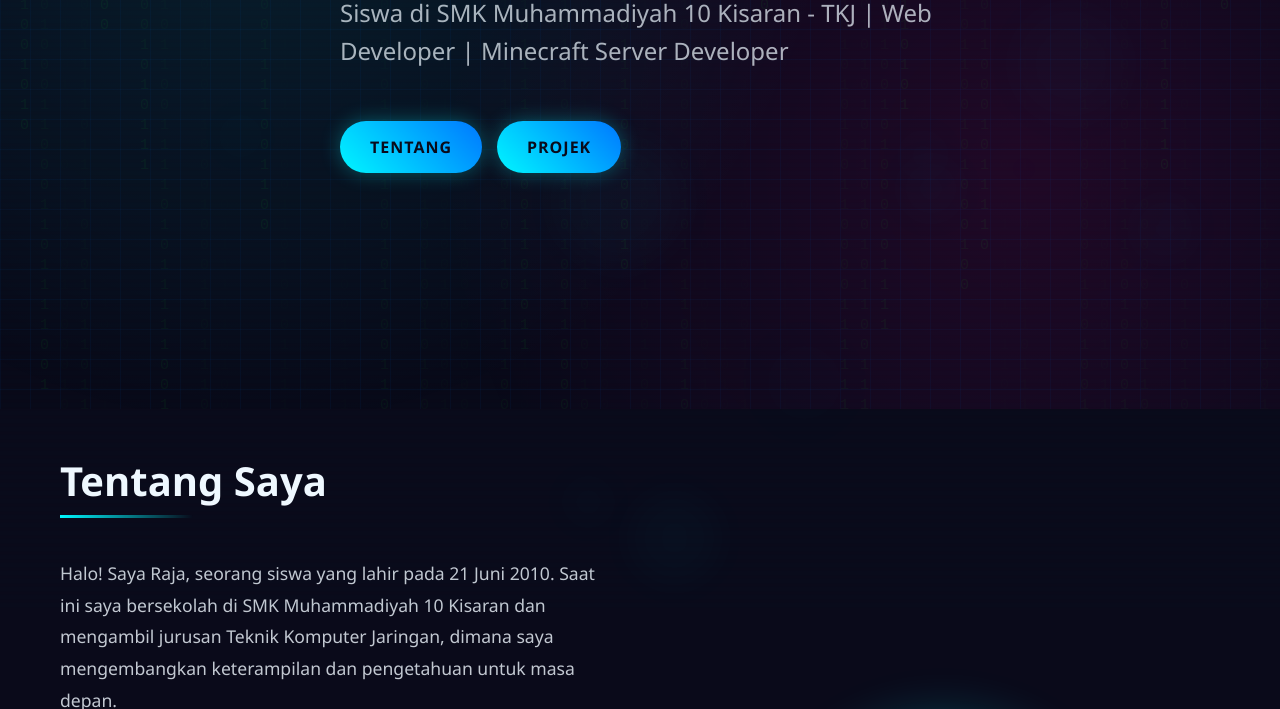
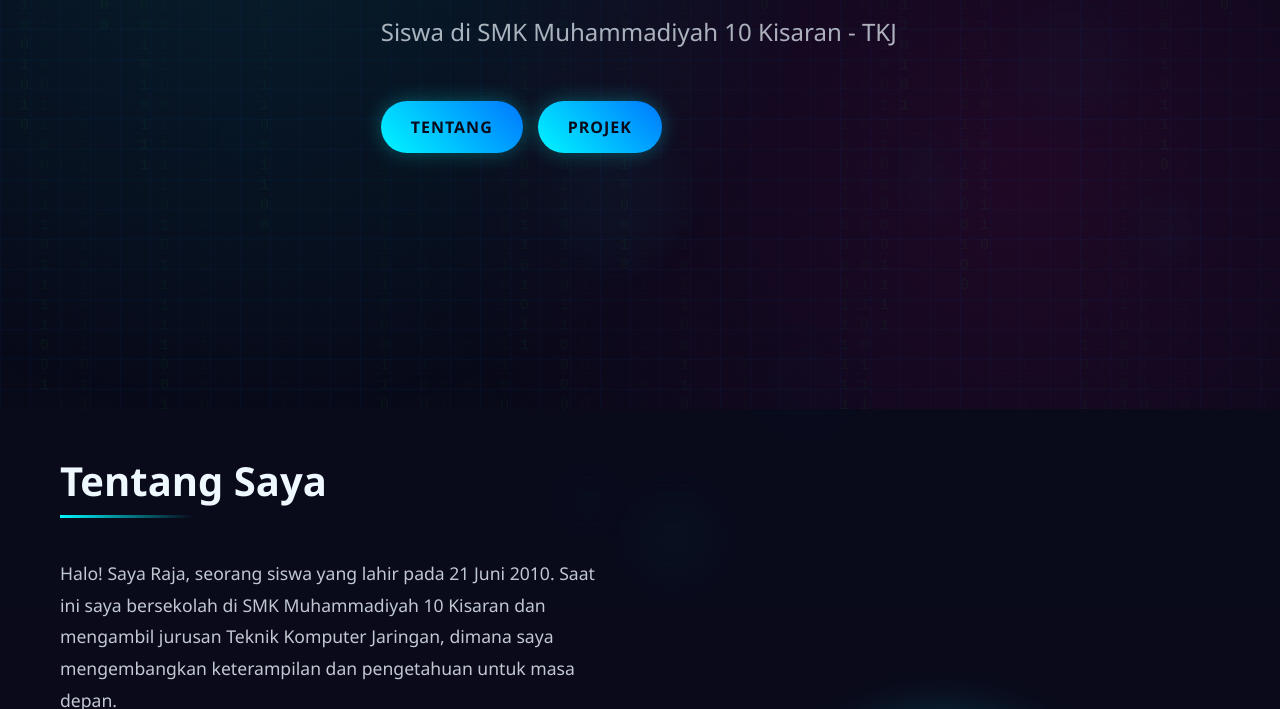
Before and after one commit to rajaevianaditya/rajaevianaditya.github.io, a plain HTML site: page index.html in a window 1280 px wide. Shown: the part 391-1100 px from the top of the page. Drawn offline with Linux system fonts and the light colour scheme.

Commit message:
Update index.html

```diff
--- a/index.html
+++ b/index.html
@@ -548,7 +548,7 @@
         <div class="container">
             <div class="hero-content">
                 <h1 class="hero-title glitch-effect" data-text="RajaEvianAditya">RajaEvianAditya</h1>
-                <p class="hero-subtitle">Siswa di SMK Muhammadiyah 10 Kisaran - TKJ | Web Developer | Minecraft Server Developer</p>
+                <p class="hero-subtitle">Siswa di SMK Muhammadiyah 10 Kisaran - TKJ</p>
                 <div class="button-group">
                     <a href="#about" class="btn">Tentang</a>
                     <a href="#projects" class="btn">Projek</a>
```
